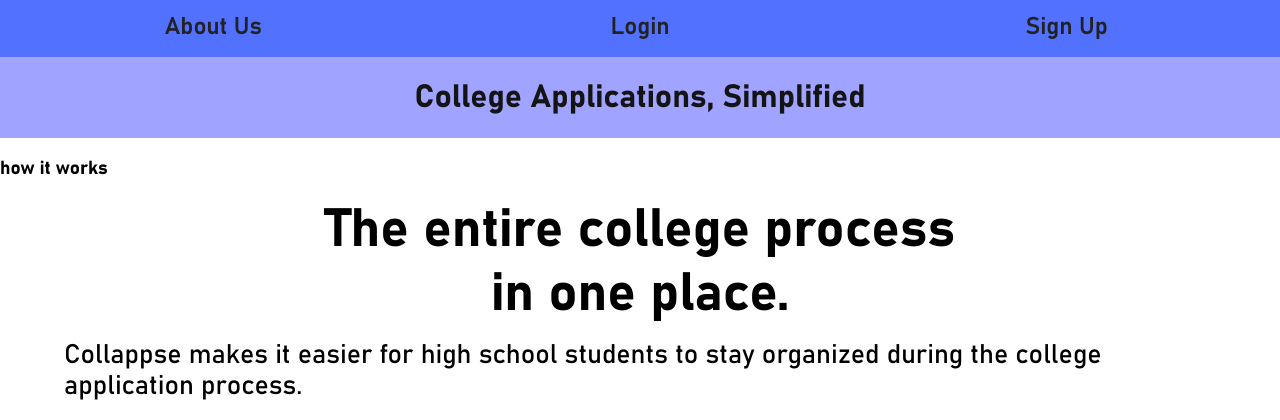
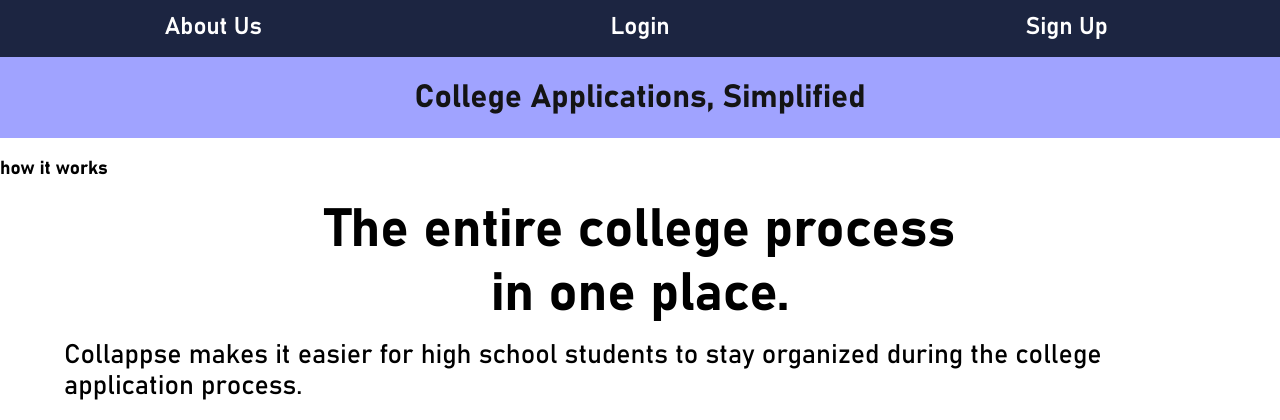
Before and after one commit to I-graham/College-app, a PHP site: page /web/ in a window 1280 px wide. Shown: the top 420 px of the page. Run offline with PHP 8.4, Linux system fonts and the light colour scheme.

Commit message:
Co-authored-by: ebonyyy <ebony.cumbogrant@csedge.org> Co-authored-by: adamchengnyc@gmail.com <adamchengnyc@gmail.com>

```diff
--- a/web/style.css
+++ b/web/style.css
@@ -13,7 +13,7 @@ nav {
 	width: 100%;
 	height: 43pt;
 	display: flex;
-	background-color: #5271ff;
+	background-color: rgb(28, 37, 65);
 	justify-content: space-evenly;
 }
 
@@ -30,7 +30,7 @@ nav a {
 	font-size: x-large;
 	font-weight: 600;
 	background-clip: border-box;
-	color: rgb(34, 34, 34);
+	color: rgb(255, 255, 255);
 	transition: font-size 0.2s;
 }
 
```
